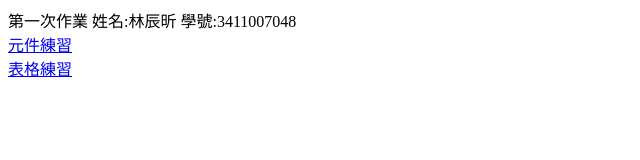
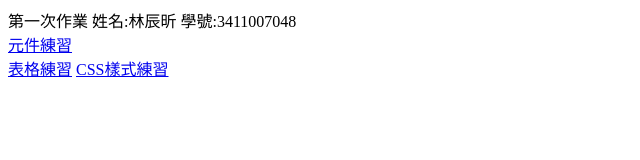
Before and after one commit to linwilson/3411007048, a plain HTML site: page index.html in a window 1280 px wide. Shown: the whole page, without its empty margins (0-640 px from the left). Drawn offline with Linux system fonts and the light colour scheme.

Commit message:
Add files via upload

```diff
--- a/index.html
+++ b/index.html
@@ -15,5 +15,6 @@
       <a href="111111.html">元件練習</a>
       <br>
       <a href="table.html">表格練習</a>
+      <a href="css.html">CSS樣式練習</a>
 </body>
 </html>
```
